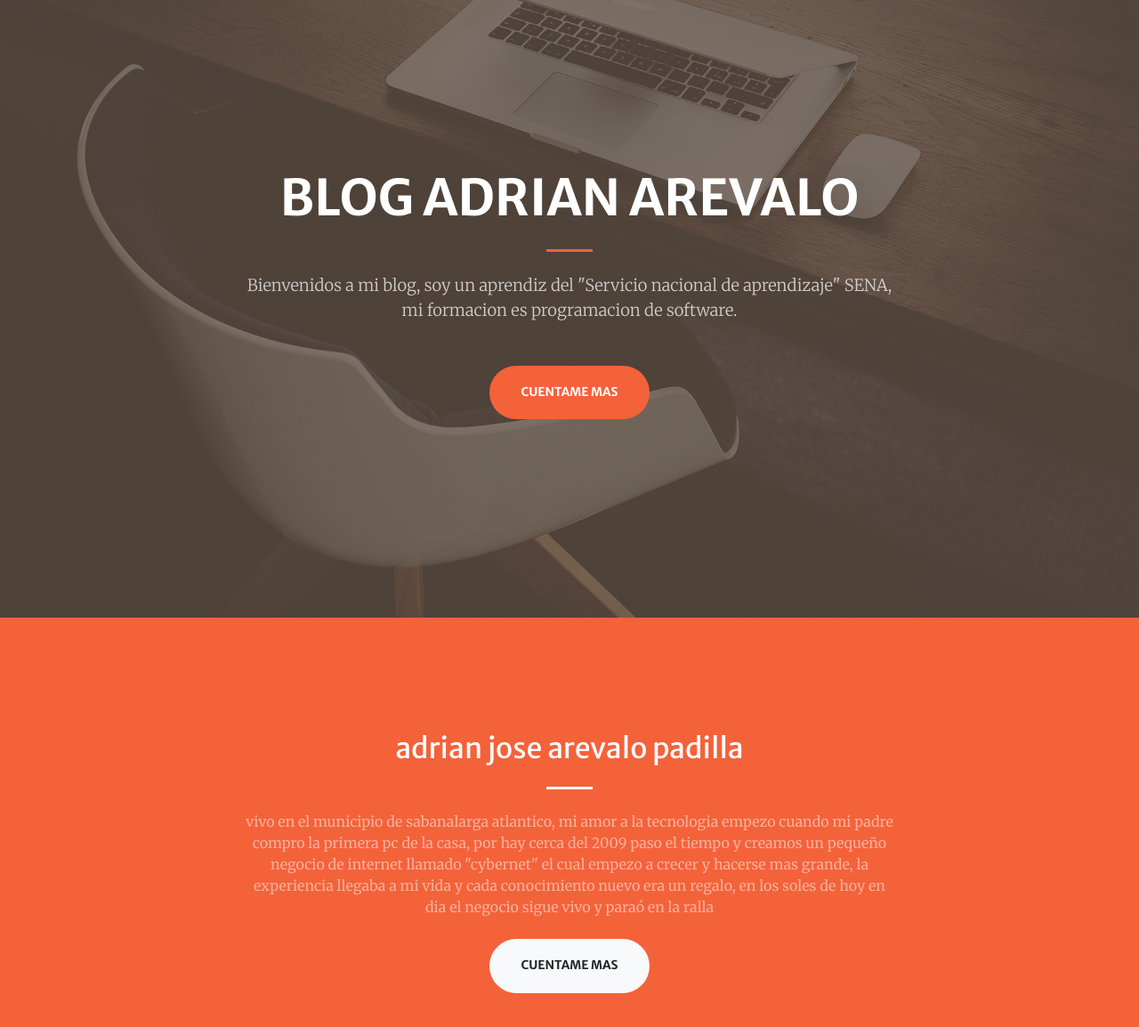
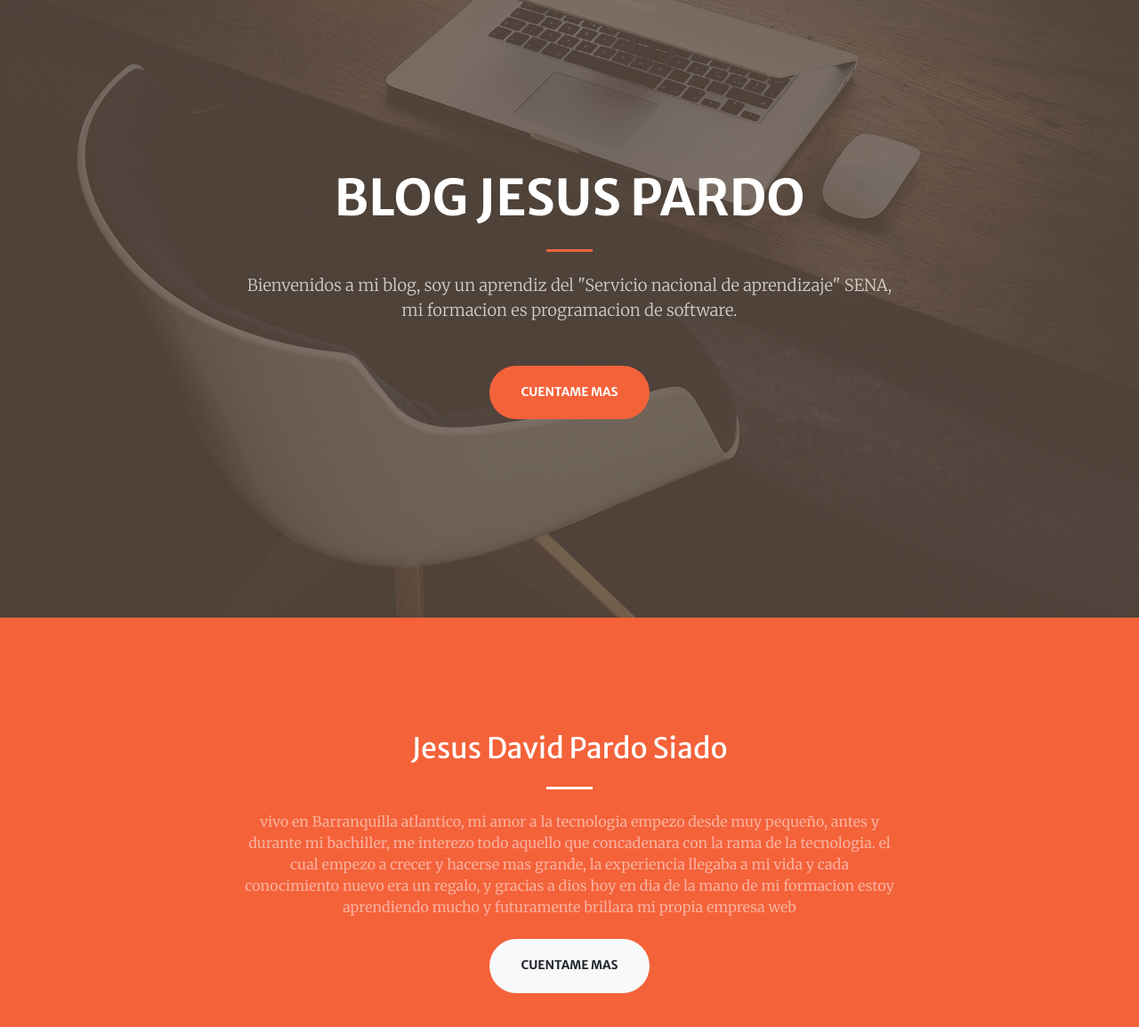
Before and after one commit to amcar/amcar.github.io, a website with bundled scripts: page index.html in a window 1280 px wide. Shown: the part 106-1260 px from the top of the page at 89% size. Built offline with nearby package versions, Linux system fonts and the light colour scheme; files whose address does not match are found by name.

Commit message:
liuygfvoiuytg

```diff
--- a/index.html
+++ b/index.html
@@ -8,7 +8,7 @@
   <meta name="description" content="">
   <meta name="author" content="">
 
-  <title>Blog adrian arevalo</title>
+  <title>Blog Jesus Pardo</title>
 
   <!-- Font Awesome Icons -->
   <link href="vendor/fontawesome-free/css/all.min.css" rel="stylesheet" type="text/css">
@@ -58,7 +58,7 @@
     <div class="container h-100">
       <div class="row h-100 align-items-center justify-content-center text-center">
         <div class="col-lg-10 align-self-end">
-          <h1 class="text-uppercase text-white font-weight-bold">blog adrian arevalo</h1>
+          <h1 class="text-uppercase text-white font-weight-bold">blog Jesus Pardo</h1>
           <hr class="divider my-4">
         </div>
         <div class="col-lg-8 align-self-baseline">
@@ -74,10 +74,10 @@
     <div class="container">
       <div class="row justify-content-center">
         <div class="col-lg-8 text-center">
-          <h2 class="text-white mt-0">adrian jose arevalo padilla</h2>
+          <h2 class="text-white mt-0">Jesus David Pardo Siado</h2>
           <hr class="divider light my-4">
-          <p class="text-white-50 mb-4">vivo en el municipio de sabanalarga atlantico, mi amor a la tecnologia empezo cuando mi padre compro la primera pc de la casa, por hay cerca del 2009 paso el tiempo y creamos un pequeño negocio de internet llamado "cybernet"
-          el cual empezo a crecer y hacerse mas grande, la experiencia llegaba a mi vida y cada conocimiento nuevo era un regalo, en los soles de hoy en dia el negocio sigue vivo y paraó en la ralla</p>
+          <p class="text-white-50 mb-4">vivo en Barranquilla atlantico, mi amor a la tecnologia empezo desde muy pequeño, antes y durante mi bachiller, me interezo todo aquello que concadenara con la rama de la tecnologia.
+          el cual empezo a crecer y hacerse mas grande, la experiencia llegaba a mi vida y cada conocimiento nuevo era un regalo, y gracias a dios hoy en dia de la mano de mi formacion estoy aprendiendo mucho y futuramente brillara mi propia empresa web</p>
           <a class="btn btn-light btn-xl js-scroll-trigger" href="#services">cuentame mas</a>
         </div>
       </div>
```
